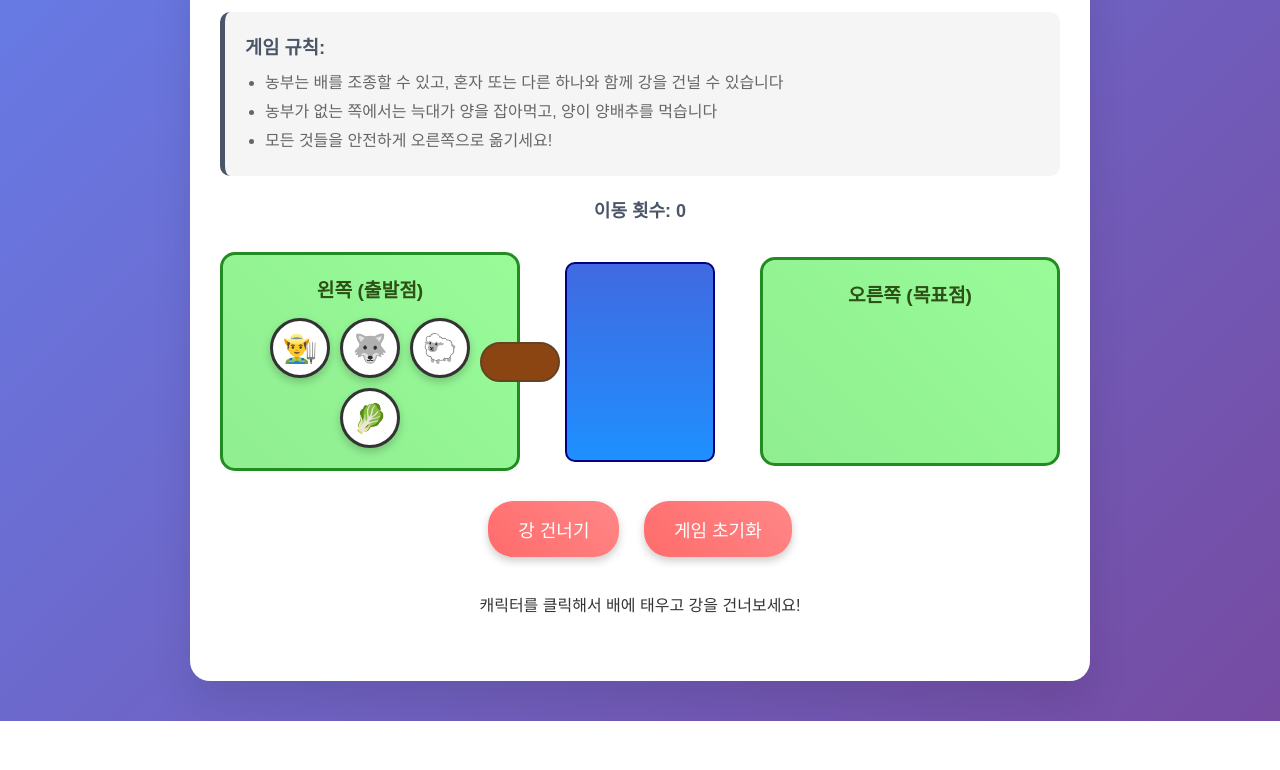
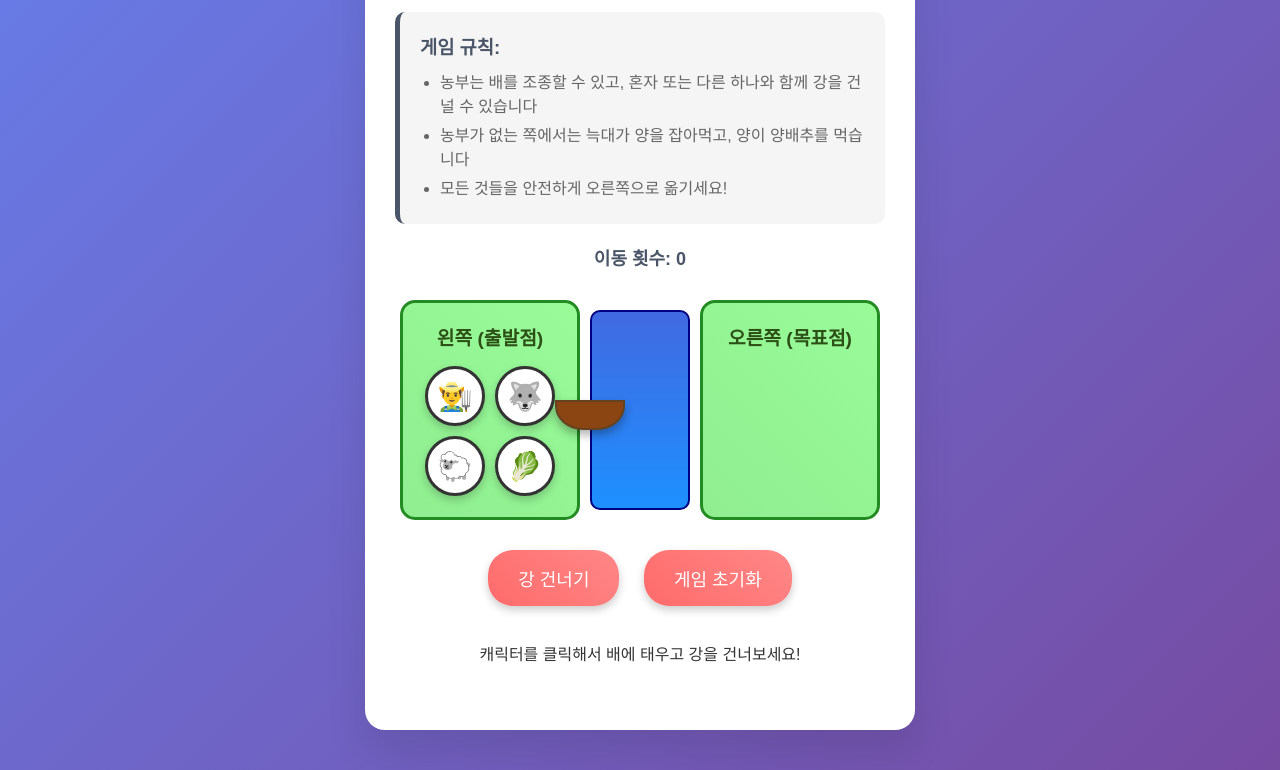
Before and after one commit to chamsaeda/river-crossing-puzzle, a plain HTML site: page index.html in a window 1280 px wide. Shown: the part 170-940 px from the top of the page. Before the commit the page ends 891 px from the top, so only its background shows below. Drawn offline with Linux system fonts and the light colour scheme.

Commit message:
Add files via upload

```diff
--- a/index.html
+++ b/index.html
@@ -27,7 +27,7 @@
             border-radius: 20px;
             padding: 30px;
             box-shadow: 0 20px 40px rgba(0,0,0,0.1);
-            max-width: 900px;
+            max-width: 550px;
             width: 100%;
             margin: 20px 0;
         }
@@ -43,14 +43,14 @@
         .river-scene {
             display: flex;
             align-items: center;
-            justify-content: space-between;
+            justify-content: space-around;
             margin: 30px 0;
             position: relative;
         }
 
         .side {
-            width: 300px;
-            min-height: 200px;
+            width: 180px;
+            min-height: 220px;
             background: linear-gradient(45deg, #90EE90, #98FB98);
             border-radius: 15px;
             padding: 20px;
@@ -101,7 +101,7 @@
         }
 
         .river {
-            width: 150px;
+            width: 100px;
             height: 200px;
             background: linear-gradient(180deg, #4169E1, #1E90FF);
             border-radius: 10px;
@@ -112,22 +112,39 @@
             border: 2px solid #000080;
         }
 
+        /* 💡 배 스타일 수정 */
         .boat {
-            width: 80px;
-            height: 40px;
-            background: #8B4513;
-            border-radius: 20px;
+            width: 70px; /* 배 크기 조금 키움 */
+            height: 40px; /* 높이도 조금 키움 */
+            background: transparent; /* 배경을 투명하게 */
+            border: none; /* 테두리 제거 */
             position: relative;
             display: flex;
+            flex-direction: row; /* 세로 정렬로 변경 */
             align-items: center;
-            justify-content: center;
+            justify-content: center; /* 캐릭터가 바닥에 놓이도록 */
             gap: 5px;
+            transition: all 0.5s ease;
+            z-index: 10;
+            padding-bottom: 10px; /* 캐릭터가 바닥에 더 잘 붙도록 */
+        }
+
+        /* 💡 배의 실제 모양을 담당할 부분 */
+        .boat-bottom {
+            width: 100%;
+            height: 30px; /* 배 바닥의 높이 */
+            background: #8B4513; /* 배 색상 */
+            border-radius: 0 0 40% 40% / 0 0 80% 80%; /* 타원형 바닥 모양 */
             border: 2px solid #654321;
-            transition: all 0.5s ease;
-            z-index: 10; /* 배를 앞으로 오게 함 */
+            position: absolute; /* .boat 컨테이너 내에서 위치 지정 */
+            bottom: 0; /* 바닥에 붙도록 */
+            left: 0;
+            box-shadow: 0 5px 10px rgba(0,0,0,0.3); /* 그림자 추가 */
         }
 
         .boat-character {
+            z-index: 11; /* 캐릭터가 배 바닥 위에 오도록 */
+            position: relative; /* z-index 적용을 위해 필요 */
             width: 25px;
             height: 25px;
             border-radius: 50%;
@@ -234,7 +251,6 @@
             100% { transform: scale(1); }
         }
 
-        /* 💡 진동 효과를 3번만 실행하도록 수정 */
         .celebration {
             animation: celebration 0.5s ease-in-out 3;
         }
@@ -271,7 +287,7 @@
 
             <div class="river">
                 <div class="boat" id="boat">
-                    </div>
+                    <div class="boat-bottom"></div> </div>
             </div>
 
             <div class="side" id="rightSide">
@@ -292,13 +308,13 @@
     <script>
         // 오디오 객체는 사용자 상호작용 후 로드
         let moveSound = null;
-        let winSound = null; // 💡 승리 효과음용 오디오 객체 추가
+        let winSound = null;
 
         class RiverCrossingGame {
             constructor() {
                 this.leftSide = new Set(['farmer', 'wolf', 'sheep', 'cabbage']);
                 this.rightSide = new Set();
-                this.boatSide = 'left'; // 배가 있는 쪽
+                this.boatSide = 'left';
                 this.boatPassengers = new Set();
                 this.selectedCharacter = null;
                 this.moves = 0;
@@ -324,35 +340,40 @@
                 const characterType = element.dataset.type;
                 const currentSide = this.boatSide === 'left' ? this.leftSide : this.rightSide;
 
-                if (!currentSide.has('farmer') && characterType !== 'farmer') {
-                    this.showMessage('농부가 없으면 배를 조종할 수 없습니다!', 'error');
-                    return;
-                }
-
                 if (!currentSide.has(characterType)) {
                     this.showMessage('배가 있는 쪽의 캐릭터만 선택할 수 있습니다!', 'error');
                     return;
                 }
 
-                if (this.boatPassengers.size === 1 && characterType === 'farmer') {
-                     // 농부 혼자 타고 있을 때, 농부를 다시 클릭하면 선택 해제
-                    this.boatPassengers.delete('farmer');
-                } else if (this.boatPassengers.size >= 2) {
-                     this.showMessage('배에는 농부와 함께 하나만 더 탈 수 있습니다!', 'error');
-                     return;
-                }
-                else {
-                    if (this.boatPassengers.has(characterType)) {
-                        this.boatPassengers.delete(characterType);
-                    } else {
-                        if (characterType === 'farmer') {
-                            this.boatPassengers.add('farmer');
-                        } else {
-                            if (!this.boatPassengers.has('farmer')) {
-                                this.boatPassengers.add('farmer');
-                            }
-                            this.boatPassengers.add(characterType);
-                        }
+                if (this.boatPassengers.has(characterType)) {
+                    this.boatPassengers.delete(characterType);
+                } else {
+                    if (characterType !== 'farmer' && !this.boatPassengers.has('farmer')) {
+                        this.showMessage('농부가 없으면 다른 캐릭터는 배에 탈 수 없습니다!', 'error');
+                        return;
+                    }
+
+                    if (this.boatPassengers.size >= 2) {
+                        this.showMessage('배에는 농부와 함께 하나만 더 탈 수 있습니다!', 'error');
+                        return;
+                    }
+
+                    if (characterType !== 'farmer' && this.boatPassengers.size === 1 && this.boatPassengers.has('farmer')) {
+                        this.boatPassengers.add(characterType);
+                    }
+                    else if (characterType === 'farmer' && this.boatPassengers.size === 0) {
+                        this.boatPassengers.add('farmer');
+                    }
+                    else if (characterType !== 'farmer' && this.boatPassengers.size === 0) {
+                         this.showMessage('농부가 없으면 다른 캐릭터는 배에 탈 수 없습니다!', 'error');
+                         return;
+                    }
+                    else if (this.boatPassengers.size >= 2) {
+                        this.showMessage('배에는 농부와 함께 하나만 더 탈 수 있습니다!', 'error');
+                        return;
+                    }
+                    else {
+                        this.boatPassengers.add(characterType);
                     }
                 }
 
@@ -404,7 +425,6 @@
                     this.showMessage(`축하합니다! ${this.moves}번 만에 모두 안전하게 건넜습니다! 🎉`, 'success');
                     document.body.classList.add('celebration');
 
-                    // 💡 승리 시 소리 재생
                     if (!winSound) {
                         winSound = new Audio('10.mp3');
                     }
@@ -494,7 +514,15 @@
 
             updateBoat() {
                 const boatElement = document.getElementById('boat');
-                boatElement.innerHTML = '';
+                // 기존 boat-bottom이 있으면 제거하고 다시 추가 (캐릭터만 업데이트하기 위함)
+                const existingBoatBottom = boatElement.querySelector('.boat-bottom');
+                if (existingBoatBottom) {
+                    existingBoatBottom.remove();
+                }
+
+                // 캐릭터만 다시 그리기 (boat-bottom은 한 번만 그리면 됨)
+                const passengerElements = boatElement.querySelectorAll('.boat-character');
+                passengerElements.forEach(el => el.remove()); // 기존 캐릭터들 제거
 
                 const characterEmojis = {
                     farmer: '👨‍🌾',
@@ -510,11 +538,15 @@
                     boatElement.appendChild(div);
                 }
 
-                // 💡 배 위치 업데이트 및 z-index 관리
+                // boat-bottom 다시 추가
+                const boatBottomDiv = document.createElement('div');
+                boatBottomDiv.className = 'boat-bottom';
+                boatElement.appendChild(boatBottomDiv);
+
                 if (this.boatSide === 'left') {
-                    boatElement.style.transform = 'translateX(-120px)';
+                    boatElement.style.transform = 'translateX(-50px)';
                 } else {
-                    boatElement.style.transform = 'translateX(120px)';
+                    boatElement.style.transform = 'translateX(50px)';
                 }
             }
 
```
